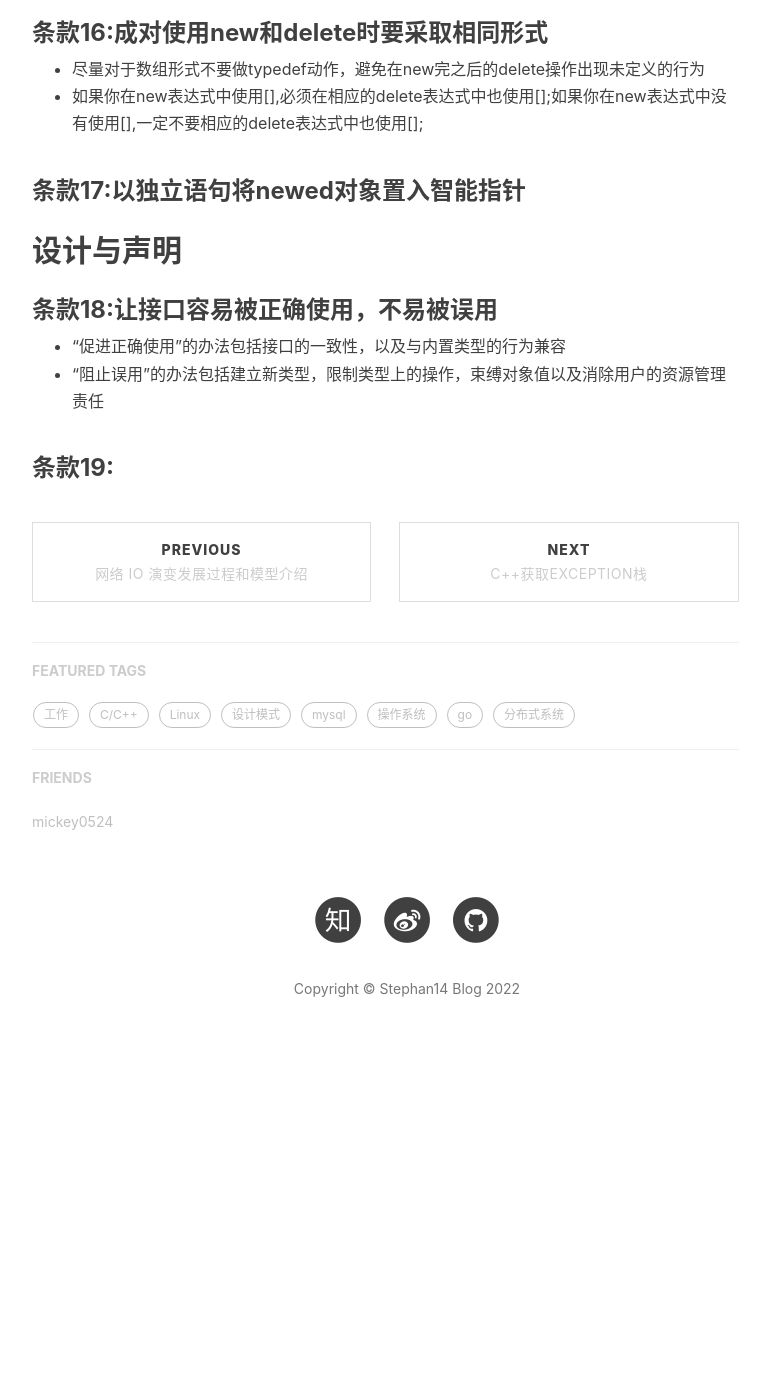
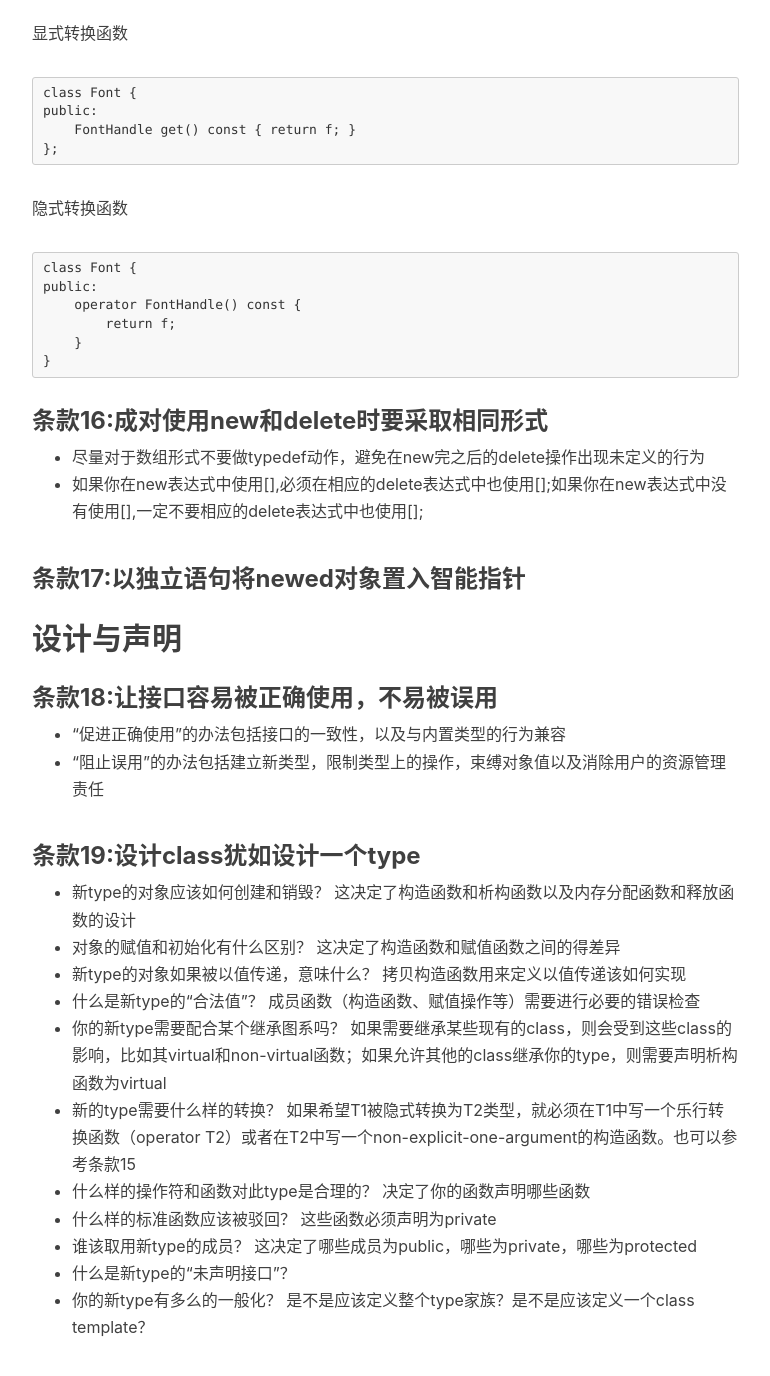
Before and after one commit to Stephan14/Stephan14.github.io, a Jekyll site: the page built from _posts/2022-12-10-effective-c++-reading-note.markdown, in a window 1280 px wide and 1400 px high, scrolled down 3858 px. Shown: the top 1376 px of the window, without its empty margins (233-1003 px from the left). Built offline with Jekyll 4.4.1, drawn with Linux system fonts in a browser that asks for light colours; nearby versions of some CDN libraries; comment, search, counter and statistics services are not loaded; before the commit the page ends 4951 px from its top, so only the background shows below that.

Commit message:
条款19

````diff
--- a/_posts/2022-12-10-effective-c++-reading-note.markdown
+++ b/_posts/2022-12-10-effective-c++-reading-note.markdown
@@ -108,6 +108,25 @@ base class构造期间virtual函数绝不会下降到derived class阶层，因
 
 ### 条款15:在资源管理类中提供对原始资源的访问
 
+显式转换函数
+```
+class Font {
+public:
+    FontHandle get() const { return f; }
+};
+```
+
+隐式转换函数
+
+```
+class Font {
+public:
+    operator FontHandle() const {
+        return f;
+    }
+}
+```
+
 ### 条款16:成对使用new和delete时要采取相同形式
 
 - 尽量对于数组形式不要做typedef动作，避免在new完之后的delete操作出现未定义的行为
@@ -121,4 +140,26 @@ base class构造期间virtual函数绝不会下降到derived class阶层，因
 - “促进正确使用”的办法包括接口的一致性，以及与内置类型的行为兼容
 - “阻止误用”的办法包括建立新类型，限制类型上的操作，束缚对象值以及消除用户的资源管理责任
 
-### 条款19:
+### 条款19:设计class犹如设计一个type
+
+- 新type的对象应该如何创建和销毁？
+这决定了构造函数和析构函数以及内存分配函数和释放函数的设计
+- 对象的赋值和初始化有什么区别？
+这决定了构造函数和赋值函数之间的得差异
+- 新type的对象如果被以值传递，意味什么？
+拷贝构造函数用来定义以值传递该如何实现
+- 什么是新type的“合法值”？
+成员函数（构造函数、赋值操作等）需要进行必要的错误检查
+- 你的新type需要配合某个继承图系吗？
+如果需要继承某些现有的class，则会受到这些class的影响，比如其virtual和non-virtual函数；如果允许其他的class继承你的type，则需要声明析构函数为virtual
+- 新的type需要什么样的转换？
+如果希望T1被隐式转换为T2类型，就必须在T1中写一个乐行转换函数（operator T2）或者在T2中写一个non-explicit-one-argument的构造函数。也可以参考条款15
+- 什么样的操作符和函数对此type是合理的？
+决定了你的函数声明哪些函数
+- 什么样的标准函数应该被驳回？
+这些函数必须声明为private
+- 谁该取用新type的成员？
+这决定了哪些成员为public，哪些为private，哪些为protected
+- 什么是新type的“未声明接口”？
+- 你的新type有多么的一般化？
+是不是应该定义整个type家族？是不是应该定义一个class template？
````
